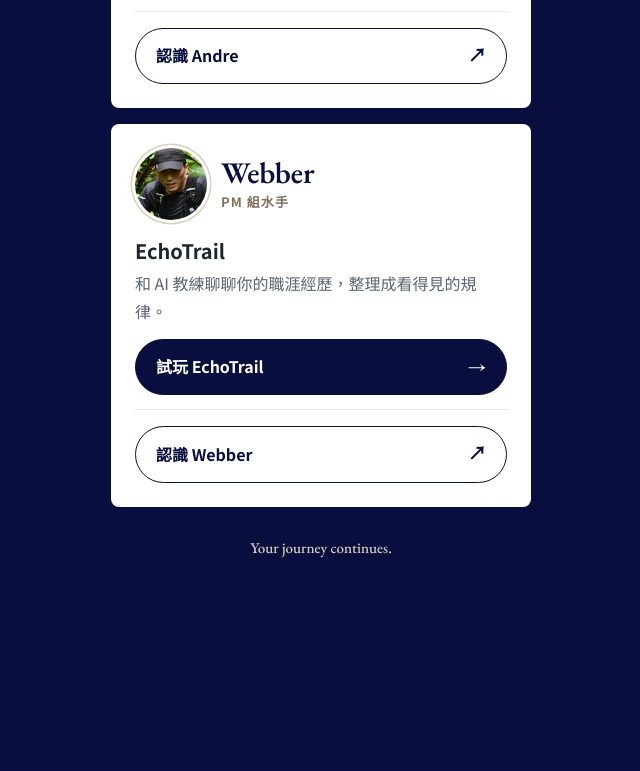
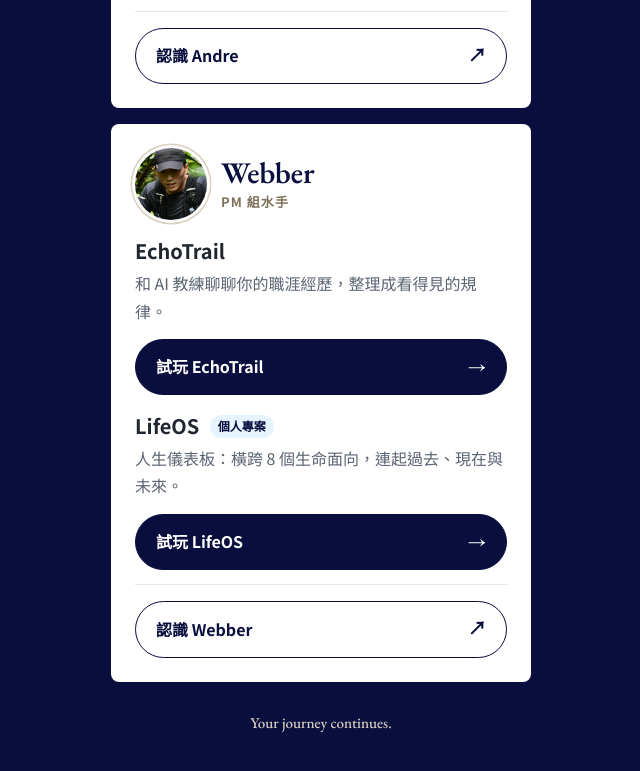
Before and after one commit to TsuWebber/mentorship-sailors, a plain HTML site: page index.html in a window 1280 px wide. Shown: the part 701-1472 px from the top of the page, without its empty margins (319-959 px from the left). Before the commit the page ends 1317 px from the top, so only its background shows below. Drawn offline with nearby package versions, Linux system fonts and the light colour scheme.

Commit message:
Add LifeOS as Webber's personal project
Co-Authored-By: Claude Opus 5.5 <noreply@anthropic.com>

```diff
--- a/index.html
+++ b/index.html
@@ -67,6 +67,7 @@ body {
 .who span { color: var(--gold); font-size: 13px; font-weight: 700; letter-spacing: .08em; }
 .project h3 { margin: 0; font-size: 20px; color: var(--ink); }
 .project p { margin: 2px 0 0; color: var(--muted); }
+.tag { display: inline-block; margin-left: 6px; padding: 1px 8px; border-radius: 999px; background: var(--sky); color: var(--navy); font-size: 12px; font-weight: 700; vertical-align: 3px; }
 
 .actions { display: grid; gap: 10px; }
 .actions.me { border-top: 1px solid #E3E6EB; padding-top: 16px; }
@@ -136,6 +137,13 @@ body {
         <div class="actions">
           <a class="btn primary" href="https://echotrail-dev-508500-k6.web.app/" id="webber-prototype" target="_blank" rel="noopener">試玩 EchoTrail <span class="arrow">→</span></a>
         </div>
+        <div class="project">
+          <h3>LifeOS <span class="tag">個人專案</span></h3>
+          <p>人生儀表板：橫跨 8 個生命面向，連起過去、現在與未來。</p>
+        </div>
+        <div class="actions">
+          <a class="btn primary" href="https://lifeos-phi-one.vercel.app/" id="webber-prototype-2" target="_blank" rel="noopener">試玩 LifeOS <span class="arrow">→</span></a>
+        </div>
         <div class="actions me">
           <a class="btn" href="https://portaly.cc/tsuwebber" id="webber-link" target="_blank" rel="noopener">認識 Webber <span class="arrow">↗</span></a>
         </div>
```
